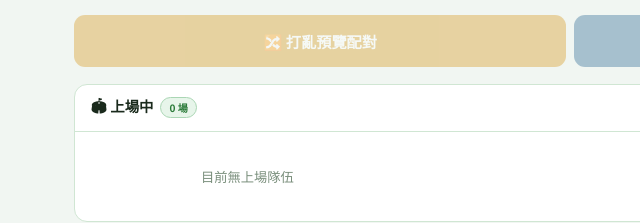
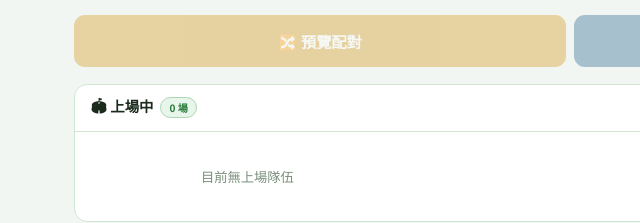
Before and after one commit to shinhuahlee/pickball_game, a plain HTML site: page index.html in a window 1280 px wide. Shown: the part 317-540 px from the top of the page, 70-710 px from the left. Drawn offline with nearby package versions, Linux system fonts and the light colour scheme.

Commit message:
Update index.html

```diff
--- a/index.html
+++ b/index.html
@@ -1037,7 +1037,7 @@
 
     <!-- Actions -->
     <div class="act-row">
-      <button class="btn-shuffle" id="btn-shuffle" onclick="doShuffle()" disabled>🔀 打亂預覽配對</button>
+      <button class="btn-shuffle" id="btn-shuffle" onclick="doShuffle()" disabled>🔀 預覽配對</button>
       <button class="btn-release" id="btn-release" onclick="doRelease()" disabled>▶ 釋出上場</button>
     </div>
 
```
